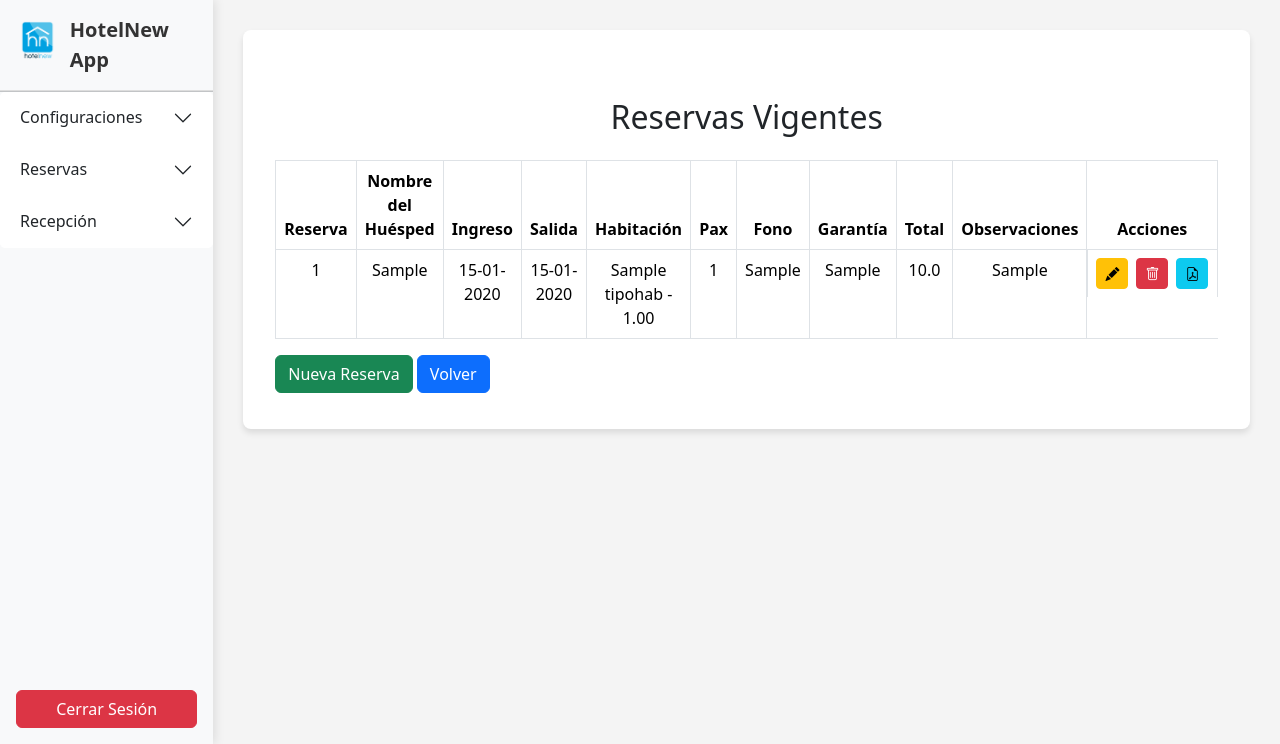
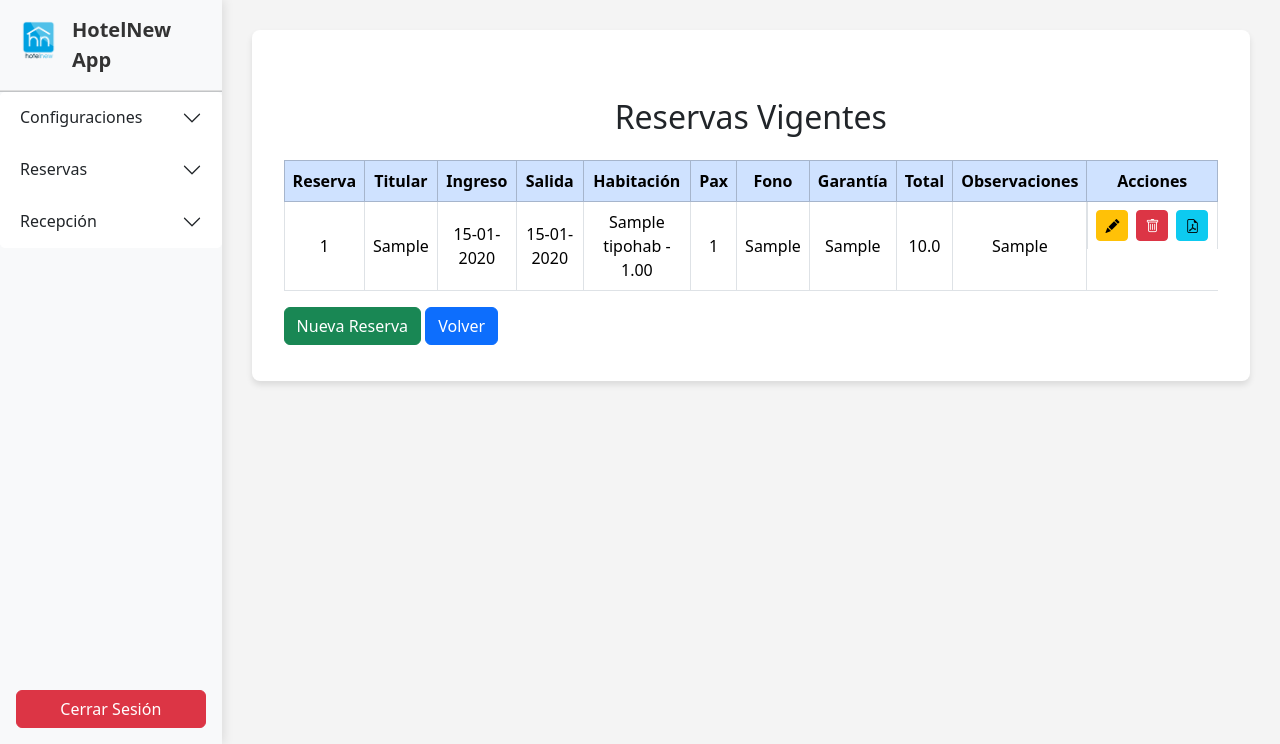
Before and after one commit to ceal2013/EVA-4, a Django app: page /listadoReservas/ in a window 1280 px wide. Shown: the part 56-800 px from the top of the page. Run offline with Django 5.2, Linux system fonts and the light colour scheme; a user stored in the database is signed in; tables that the repository leaves empty hold one stand-in row (values such as "Sample post"); some libraries are stand-ins or nearby versions.

Commit message:
Eliminando estilos CSS personalizados y ajustando la tabla de reservas para utilizar clases de Bootstrap

```diff
--- a/static/css/styles.css
+++ /dev/null
@@ -1,5 +0,0 @@
-/* Color encabezados tablas */
-.custom-header {
-    background-color: #003366; /* Azul oscuro */
-    color: white; /* Texto blanco */
-}
--- a/templates/reservasApp/listadoReservas.html
+++ b/templates/reservasApp/listadoReservas.html
@@ -1,22 +1,15 @@
 <!-- listadoReservas.html -->
 {% extends 'reservasApp/gestionReservas.html' %}
 
-<style>
-    .custom-header {
-        background-color: #003366; /* Azul oscuro */
-        color: white; /* Texto blanco */
-    }
-</style>
-
 {% block content %}
 <div class="container mt-5">
-
     <h2 class="text-center mb-4">Reservas Vigentes</h2>
-    <table class="table table-bordered table-hover text-center">
-        <thead class="custom-header">
+    <div class="table-responsive">
+        <table class="table table-bordered align-middle table-hover text-center">
+            <thead class="table-primary">
                 <tr>
                     <th>Reserva</th>
-                <th>Nombre del Huésped</th>
+                    <th>Titular</th>
                     <th>Ingreso</th>
                     <th>Salida</th>
                     <th>Habitación</th>
@@ -62,6 +55,8 @@
                 {% endfor %}
             </tbody>
         </table>
+    </div>
+
     <div class="mb-3">
         <a href="{% url 'reservar' %}" class="btn btn-success">Nueva Reserva</a>
         <a href="{% url 'gestionReservas' %}" class="btn btn-primary">Volver</a>
```
Lines whose indentation alone changed are shown as unchanged.
